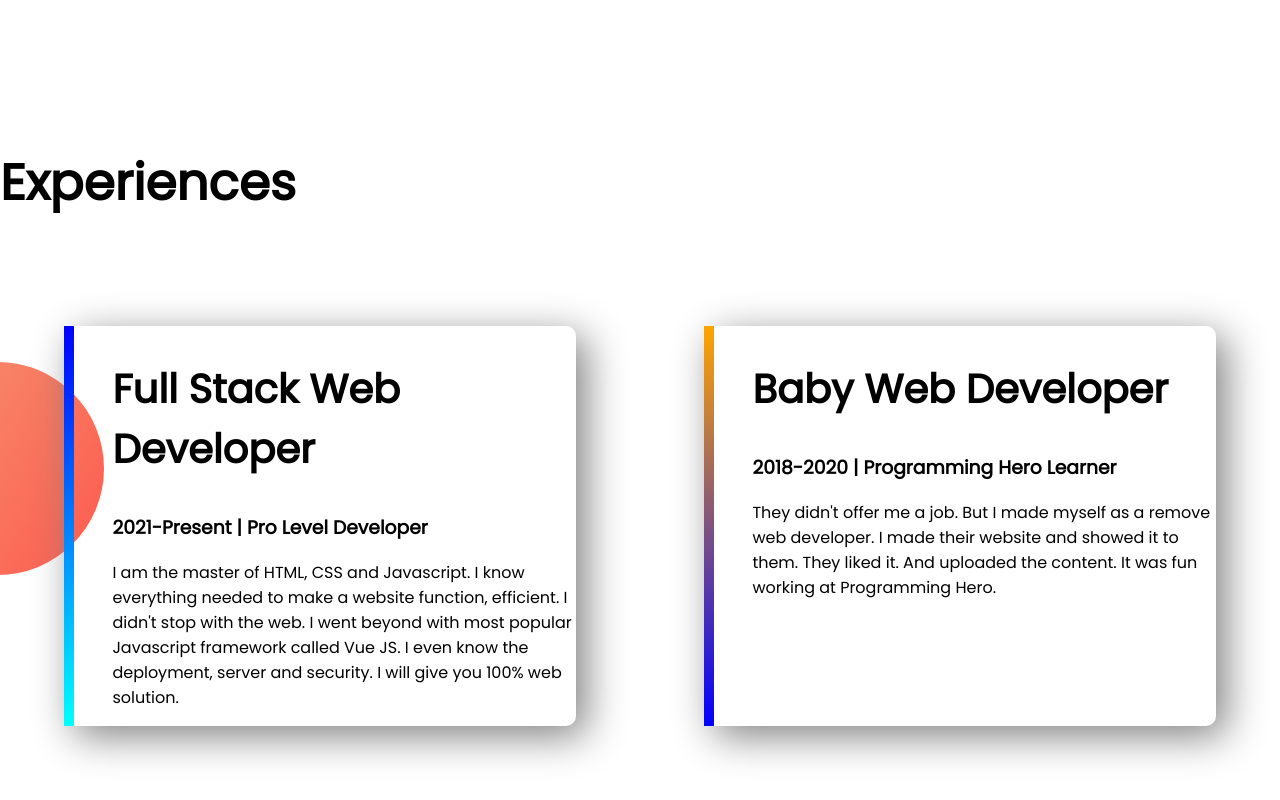
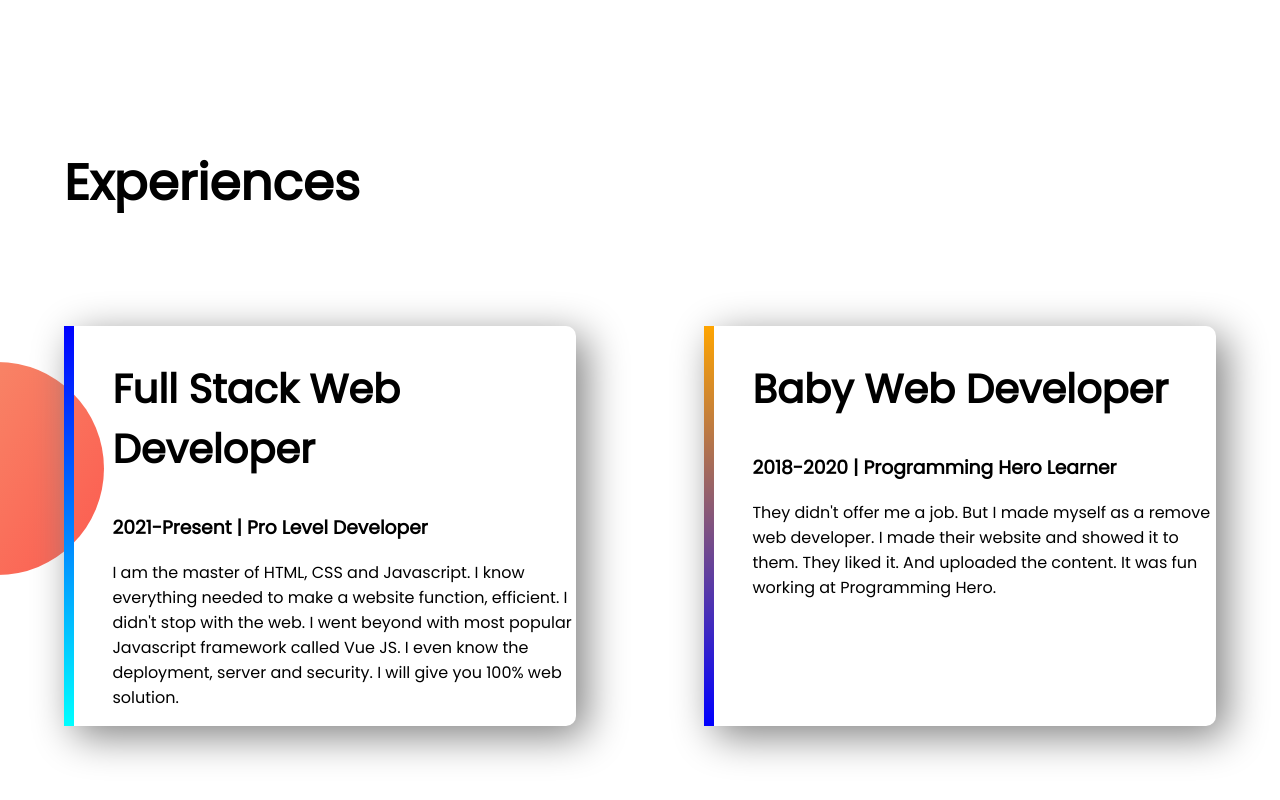
Before and after one commit to bishwajit70/portfolio, a plain HTML site: page index.html in a window 1280 px wide. Shown: the part 1349-2149 px from the top of the page. Drawn offline with Linux system fonts and the light colour scheme.

Commit message:
final commit

```diff
--- a/index.html
+++ b/index.html
@@ -5,7 +5,7 @@
     <meta charset="UTF-8">
     <meta http-equiv="X-UA-Compatible" content="IE=edge">
     <meta name="viewport" content="width=device-width, initial-scale=1.0">
-    <title>First Website</title>
+    <title>Portfolio Website | Bishwajit Mondal</title>
     <link rel="shortcut icon" href="favicon.ico" type="image/x-icon">
     <link rel="preconnect" href="https://fonts.googleapis.com">
     <link rel="preconnect" href="https://fonts.gstatic.com" crossorigin>
--- a/style.css
+++ b/style.css
@@ -46,6 +46,9 @@ span{
     background-repeat: no-repeat;
     background-position: left center;
 }
+.experiences-area h1{
+    margin-left:5%;
+}
 .experience-item{
     width: 50%;
     margin: 5%;
```
